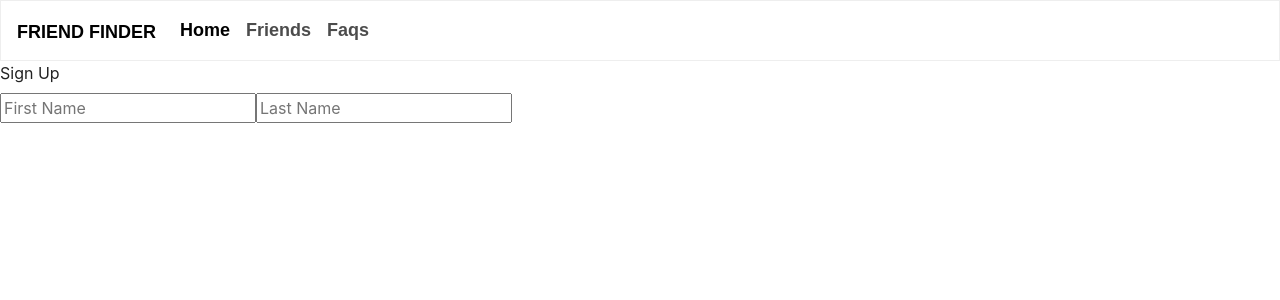
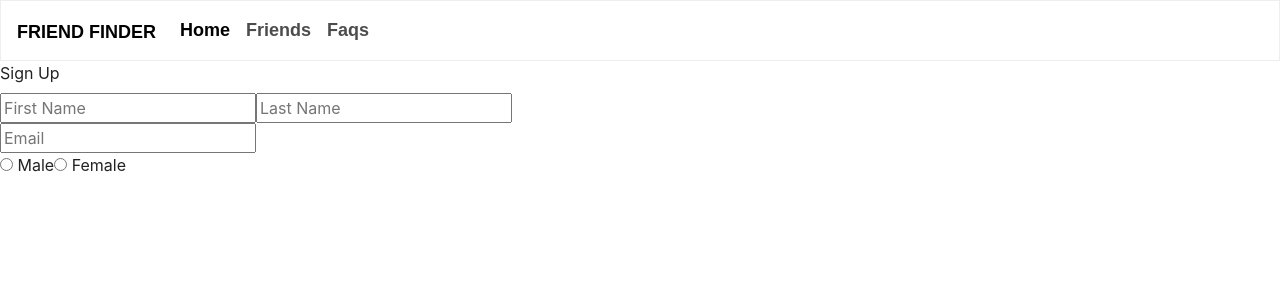
Before and after one commit to suarez9093/react_friend_finder, a React (Create React App) app in the folder client/: page / in a window 1280 px wide. Shown: the top 300 px of the page. Built offline with nearby package versions, Linux system fonts and the light colour scheme; a web font is replaced by a local one.

Commit message:
added radio buttons and email. Updating properly to state

```diff
--- a/client/src/components/SignUpForm/SignUpForm.js
+++ b/client/src/components/SignUpForm/SignUpForm.js
@@ -5,6 +5,7 @@ function SignUpForm(props) {
         <div>
             <label>Sign Up</label>
             <br />
+            {/* Input for First Name */}
             <input
                 type="text"
                 placeholder="First Name"
@@ -13,6 +14,7 @@ function SignUpForm(props) {
                 value={props.data.firstName}
             />
 
+            {/* Input for Last Name */}
             <input
                 type="text"
                 placeholder="Last Name"
@@ -20,6 +22,44 @@ function SignUpForm(props) {
                 onChange={props.handleChange}
                 value={props.data.lastName}
             />
+
+            {/* Input for Email */}
+            <br />
+            <input
+                type="email"
+                placeholder="Email"
+                name="email"
+                onChange={props.handleChange}
+                value={props.data.email}
+            />
+
+            {/* Radio button for Male or Female */}
+            <br />
+            <label>
+            <input
+                type="radio"
+                name="gender"
+                value="male"
+                onChange={props.handleChange}
+                checked={props.data.gender === "male"}
+            />
+            </label> Male
+
+            {/* Radio Button for Female */}
+
+            <label>
+            <input
+                type="radio"
+                name="gender"
+                value="female"
+                onChange={props.handleChange}
+                checked={props.data.gender === "female"}
+            />
+            </label> Female
+
+            <p>{props.data.firstName} {props.data.lastName}</p>
+            <p>{props.data.email} {props.data.gender}</p>
+
         </div>
     )
 }
--- a/client/src/components/SignUpForm/SignUpFormContainer.js
+++ b/client/src/components/SignUpForm/SignUpFormContainer.js
@@ -5,7 +5,10 @@ class SignUpFormContainer extends Component {
     constructor () {
         super()
         this.state = {
-            firstName: ""
+            firstName: "",
+            lastName: "",
+            email: "",
+            gender: ""
         }
 
         this.handleChange = this.handleChange.bind(this)
```
